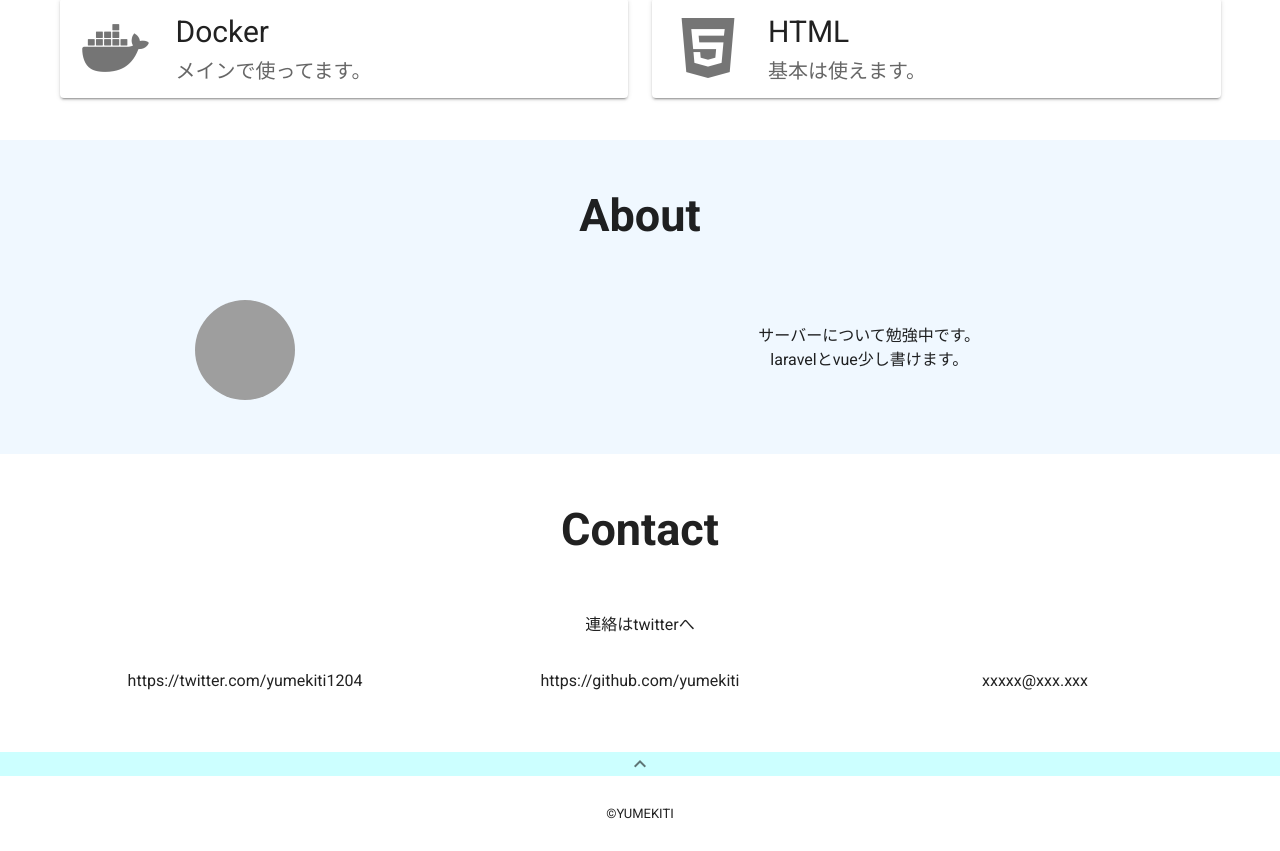
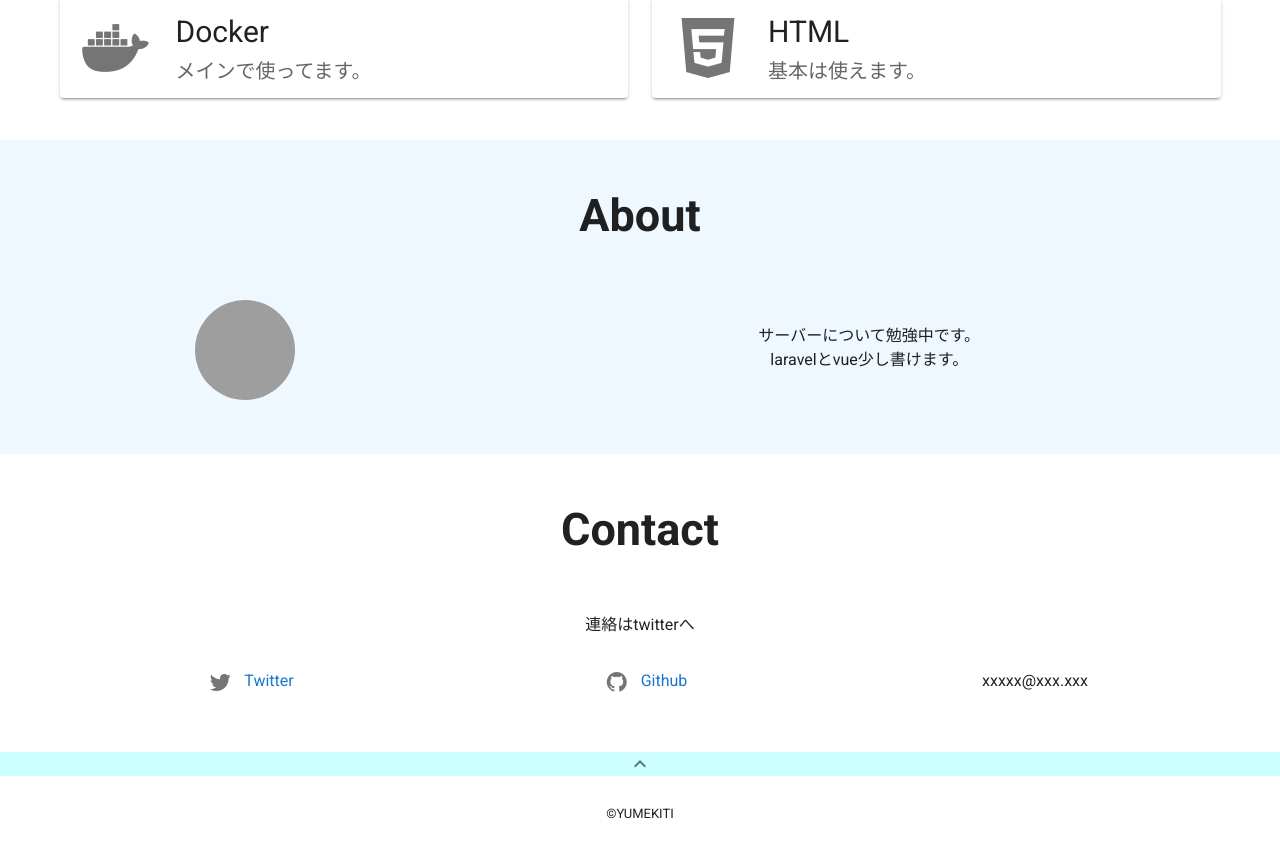
Before and after one commit to yumekiti-archive/Portfolio, a Vue app in the folder vue/: page / in a window 1280 px wide. Shown: the part 1491-2342 px from the top of the page. Built offline with nearby package versions, Linux system fonts and the light colour scheme; grey boxes are pictures that could not be loaded.

Commit message:
change: contact

```diff
--- a/vue/src/components/Contact.vue
+++ b/vue/src/components/Contact.vue
@@ -5,10 +5,12 @@
             <p style="word-wrap:break-word;" v-text="this.$store.state.string.jp.contact"></p>
             <v-row class="mt-5" cols="12">
                 <v-col sm="4">
-                    <p style="word-wrap:break-word;" v-text="this.$store.state.string.link.twitter"></p>
+                    <v-icon class="mx-3">mdi-twitter</v-icon>
+                    <a :href="this.$store.state.string.link.twitter" target="_blank" rel="noopener noreferrer">Twitter</a>
                 </v-col>
                 <v-col sm="4">
-                    <p style="word-wrap:break-word;" v-text="this.$store.state.string.link.github"></p>
+                    <v-icon class="mx-3">mdi-github</v-icon>
+                    <a :href="this.$store.state.string.link.github" target="_blank" rel="noopener noreferrer">Github</a>
                 </v-col>
                 <v-col sm="4">
                     <p style="word-wrap:break-word;" v-text="this.$store.state.string.link.email"></p>
@@ -41,4 +43,8 @@ export default {
     border-radius: 50%;
 }
 
+a {
+    text-decoration: none;
+}
+
 </style>
```
